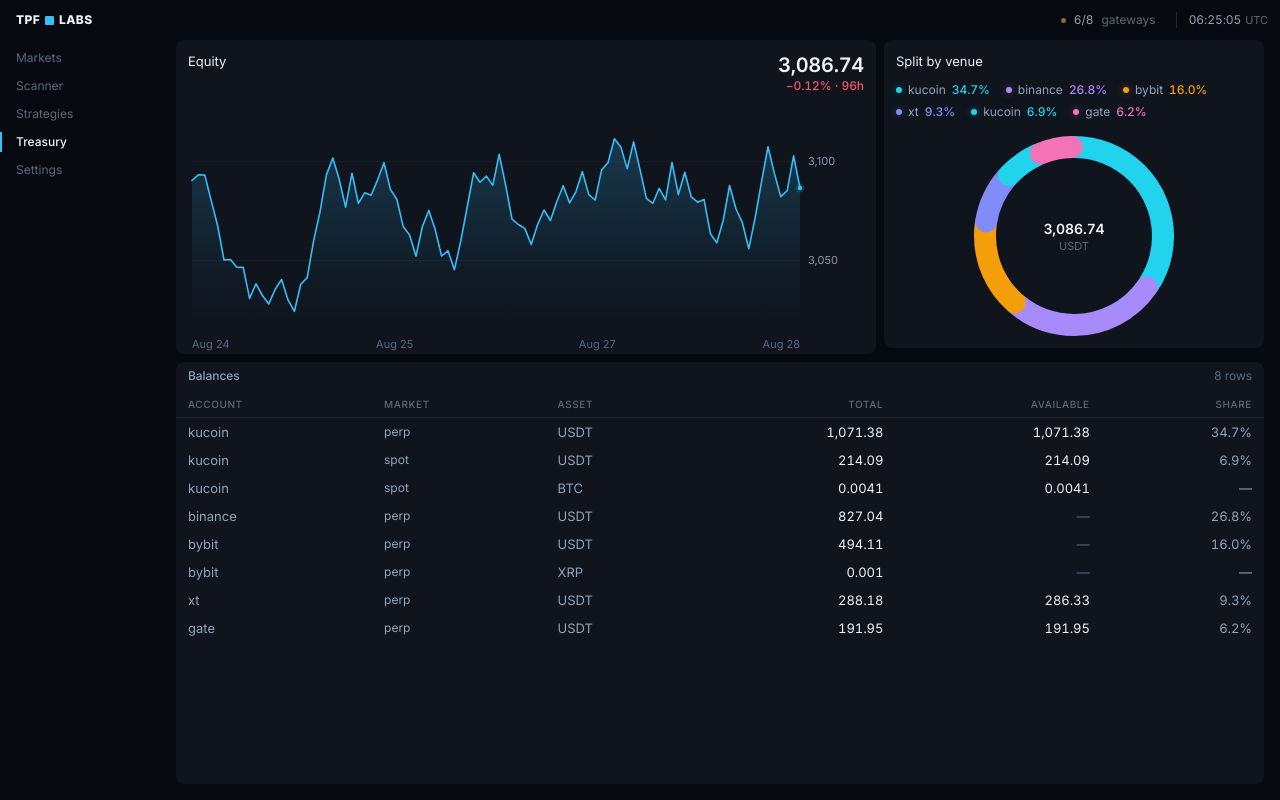
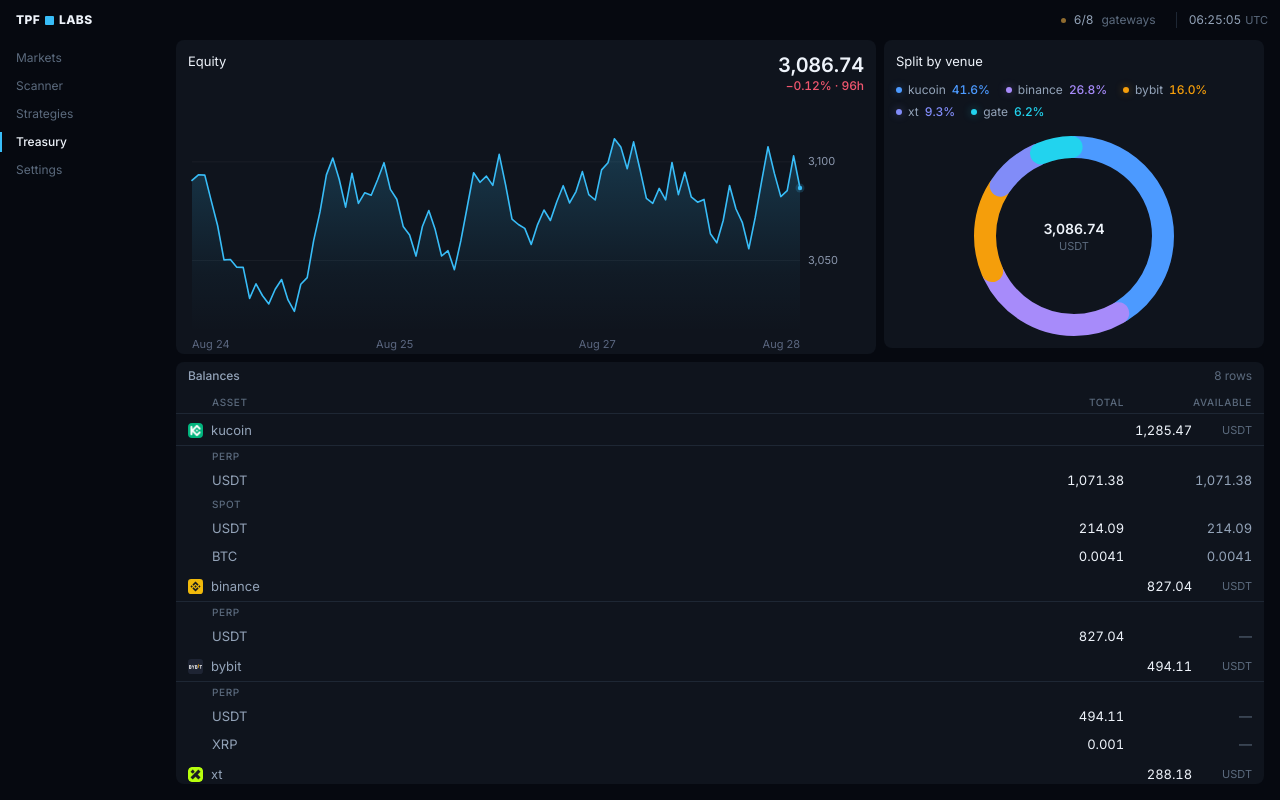
Before and after one commit to TeachPenguinsFly/raikiri, a React (Vite) app in the folder frontend/: page /treasury in a window 1280 px wide. Built offline with nearby package versions, Linux system fonts and the light colour scheme.

Commit message:
derive the treasury curve from the decomposition it sits above

```diff
--- a/frontend/src/lib/equity.ts
+++ /dev/null
@@ -1,55 +0,0 @@
-import { create } from 'zustand'
-
-export interface EquityPoint {
-  t: number
-  value: number
-}
-
-/** Roughly two hours at the treasury's poll rate. A terminal left open for a
- *  week should not grow a series nobody scrolls back through. */
-const k_max_points = 1500
-
-interface EquityState {
-  points: EquityPoint[]
-  /** The last figure each account reported, whether or not it reported this
-   *  round. This is the whole reason the store exists. */
-  last: Record<string, number>
-  record: (t: number, reporting: Record<string, number>) => void
-  reset: () => void
-}
-
-/** The total across venues, over time.
- *
- *  CARRIED FORWARD PER ACCOUNT, and that is not a refinement — it is the
- *  difference between a chart and a lie. Every account is polled on its own
- *  thirty-second cycle, so at any instant some of them have not answered yet;
- *  summing only the ones that did makes the total crater and recover, drawing a
- *  vertical cliff where nothing happened. An account holds its last figure
- *  until it reports a new one.
- *
- *  An account contributes nothing until its FIRST report, so a venue coming up
- *  ramps in rather than appearing as a step out of nowhere.
- *
- *  The series lives only as long as the page: nothing persists a balance, and a
- *  history assembled here would be a second answer to a question the venue
- *  answers itself. When snapshots are stored, this reads them instead.
- */
-export const useEquity = create<EquityState>((set) => ({
-  points: [],
-  last: {},
-  record: (t, reporting) =>
-    set((state) => {
-      const last = { ...state.last, ...reporting }
-      const value = Object.values(last).reduce((sum, v) => sum + v, 0)
-      const previous = state.points[state.points.length - 1]
-      // One point per distinct instant. React renders more often than the
-      // venues answer, and a series with fifty identical samples per second
-      // draws the same line while making every hover test scan them.
-      if (previous !== undefined && t - previous.t < 1000 && previous.value === value) {
-        return { last }
-      }
-      const points = [...state.points, { t, value }]
-      return { last, points: points.slice(-k_max_points) }
-    }),
-  reset: () => set({ points: [], last: {} }),
-}))
--- a/frontend/src/pages/TreasuryPage.tsx
+++ b/frontend/src/pages/TreasuryPage.tsx
@@ -1,7 +1,7 @@
 import { useState } from 'react'
 import { ChartFrame, colorsFor, Donut, LinePlot } from '@/components/chart'
+import { BalanceTree } from '@/components/BalanceTree'
 import { PanelHeader } from '@/components/shared/PanelHeader'
-import { enterDelay, useEntranceOnce } from '@/lib/entrance'
 import { cn } from '@/lib/utils'
 import { BALANCES, EQUITY, HOURS } from '@/mock/data'
 
@@ -12,15 +12,6 @@
 const usd = (v: number) =>
   v.toLocaleString('en-US', { minimumFractionDigits: 2, maximumFractionDigits: 2 })
 
-/** A held amount, at enough precision to be true.
- *
- *  Two decimals turn 0.001 XRP into "0.00", which is a screen saying a wallet
- *  is empty when it is not. Sub-unit holdings get the digits they need. */
-const held = (v: number) =>
-  v.toLocaleString('en-US', {
-    minimumFractionDigits: 2,
-    maximumFractionDigits: v !== 0 && Math.abs(v) < 1 ? 6 : 2,
-  })
 
 export function TreasuryPage() {
   const [hover, setHover] = useState<string | null>(null)
@@ -28,9 +19,14 @@
   const reported = BALANCES.filter((b) => b.reported)
   const denominated = reported.filter((b) => b.asset === k_denomination)
   const total = denominated.reduce((sum, b) => sum + b.total, 0)
-  const entering = useEntranceOnce(true, 'treasury')
 
-  const ranked = [...denominated].sort((a, b) => b.total - a.total)
+  // A venue with a spot wallet and a perp wallet is ONE slice. Two segments
+  // labelled `kucoin` is a chart asking the reader to add them up.
+  const byVenue = new Map<string, number>()
+  for (const b of denominated) byVenue.set(b.venue, (byVenue.get(b.venue) ?? 0) + b.total)
+  const ranked = [...byVenue.entries()]
+    .map(([venue, total]) => ({ venue, total }))
+    .sort((a, b) => b.total - a.total)
   const colors = colorsFor(ranked.map((b) => b.venue))
   const segments = ranked.map((b) => ({
     key: b.venue,
@@ -108,59 +104,7 @@
           right={<span className="meta num">{reported.length} rows</span>}
         />
         <div className="min-h-0 flex-1 overflow-auto">
-        <table className="w-full border-collapse text-sm whitespace-nowrap">
-          <thead className="sticky top-0 z-10 bg-panel">
-            <tr className="h-7 shadow-[inset_0_-1px_0_0_var(--color-line)]">
-              <th className="col-head px-3 text-left">Account</th>
-              <th className="col-head px-3 text-left">Market</th>
-              <th className="col-head px-3 text-left">Asset</th>
-              <th className="col-head px-3 text-right">Total</th>
-              <th className="col-head px-3 text-right">Available</th>
-              <th className="col-head px-3 text-right">Share</th>
-            </tr>
-          </thead>
-          <tbody>
-            {reported.map((b, i) => (
-              <tr
-                key={`${b.account}:${b.asset}`}
-                style={entering ? enterDelay(i) : undefined}
-                onMouseEnter={() => setHover(b.venue)}
-                onMouseLeave={() => setHover(null)}
-                className={cn(
-                  'row',
-                  entering && 'enter-fade-up',
-                  hover === b.venue && 'bg-hover',
-                )}
-              >
-                <td className="px-3 text-fg-mid">{b.venue}</td>
-                {/* The market is read off the account name — perp is the
-                    unsuffixed default, as format_account writes it. */}
-                <td className="px-3 text-xs text-fg-mid">
-                  {b.account === b.venue ? 'perp' : b.account.slice(b.venue.length + 1)}
-                </td>
-                <td className="px-3 text-fg-mid">{b.asset}</td>
-                <td className="num px-3 text-right text-fg">{held(b.total)}</td>
-                <td className="num px-3 text-right text-fg">
-                  {b.available === null ? (
-                    <span
-                      className="text-fg-dim"
-                      title="this venue publishes no per-asset free figure"
-                    >
-                      —
-                    </span>
-                  ) : (
-                    held(b.available)
-                  )}
-                </td>
-                {/* Only the denominated rows have a share. A share of a total
-                    that does not include you is not a share. */}
-                <td className="num px-3 text-right text-fg-mid">
-                  {b.asset === k_denomination ? `${((b.total / total) * 100).toFixed(1)}%` : '—'}
-                </td>
-              </tr>
-            ))}
-          </tbody>
-        </table>
+        <BalanceTree />
         </div>
       </section>
     </div>
```
